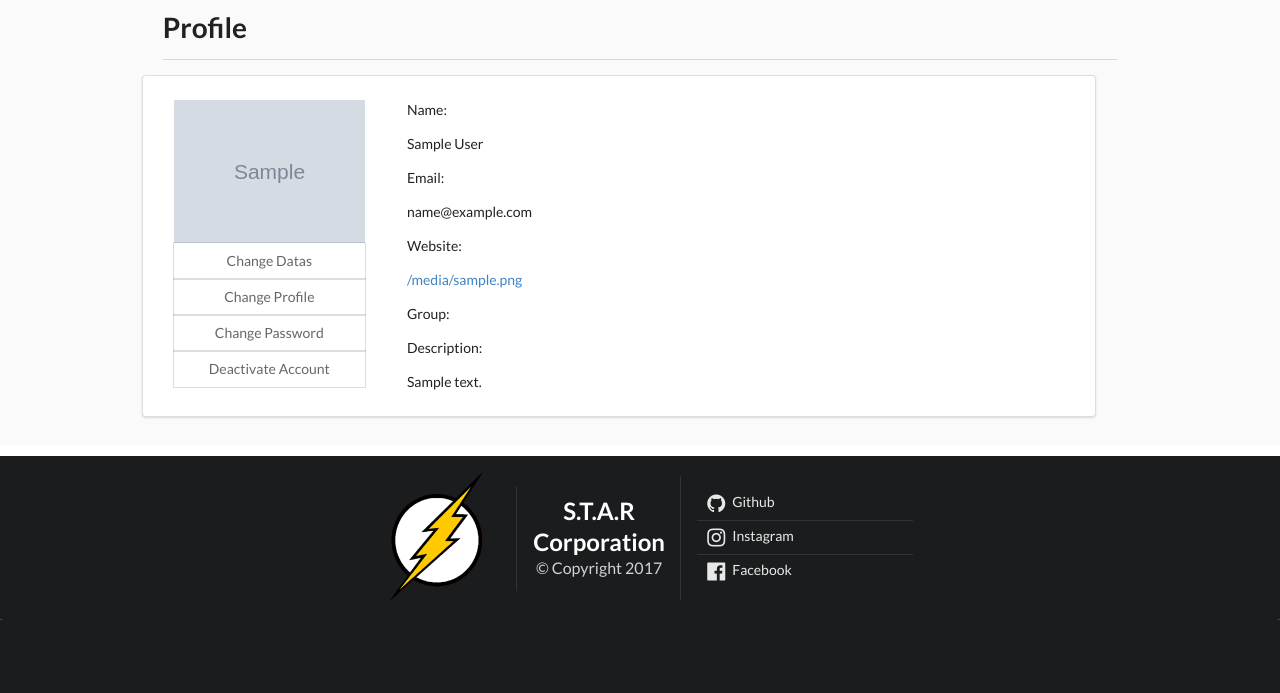
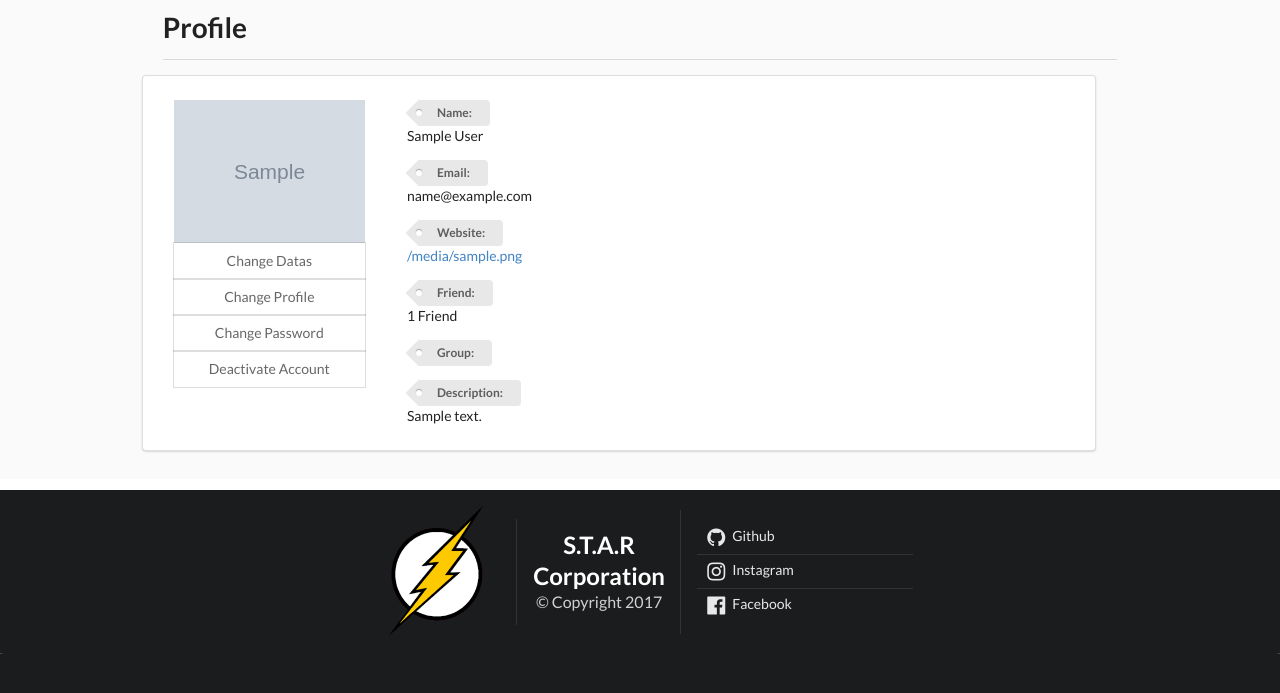
Before and after one commit to thiagolcdeoliveira/web, a Django app: template templates/auth/user_change_detail.html in a window 1280 px wide. Shown: the part 46-739 px from the top of the page. Run offline with Django 3.2, Linux system fonts and the light colour scheme; the template is opened without the code that fills it: most values are stand-ins (such as "Sample title", 1, 10 or a date in 2020); grey boxes marked "Sample" are stand-in pictures; parts of the project's set-up code (start-up, migrations or seed data) failed here and were passed over.

```diff
--- a/templates/auth/user_change_detail.html
+++ b/templates/auth/user_change_detail.html
@@ -25,13 +25,15 @@
             </section>
             <section class="twelve wide column">
                 <div class="ui ">
-                    <p>{% trans "name"|title %}:</p>
+                    <p class="ui tag label ">{% trans "name"|title %}:</p>
                     <p>{{ profile_request.user.first_name }} {{ profile_request.user.last_name }}</p>
-                    <p>{% trans "email"|title %}: </p>
+                    <p class="ui tag label ">{% trans "email"|title %}: </p>
                     <p> {{ profile_request.user.email }} </p>
-                    <p>{% trans "website"|title %}:</p>
+                    <p class="ui tag label ">{% trans "website"|title %}:</p>
                     <p><a href="{{ profile_request.website }}"> {{ profile_request.website }} </a></p>
-                    <p>{% trans "group"|title %}:</p>
+                    <p class="ui tag label ">{% trans "friend"|title %}:</p>
+                    <p>{{ profile_request.friends.count }} {% trans "friend"|title %}</p>
+                    <p class="ui tag label ">{% trans "group"|title %}:</p>
                     <p>
                         {% for group in user.groups.all %}
                             <span class="ui tiny label">
@@ -39,7 +41,7 @@
                             </span>
                         {% endfor %}
                     </p>
-                    <p>{% trans "description"|title %}:</p>
+                    <p class="ui tag label ">{% trans "description"|title %}:</p>
                     <p> {{ profile_request.description }} </p>
                 </div>
             </section>
```
